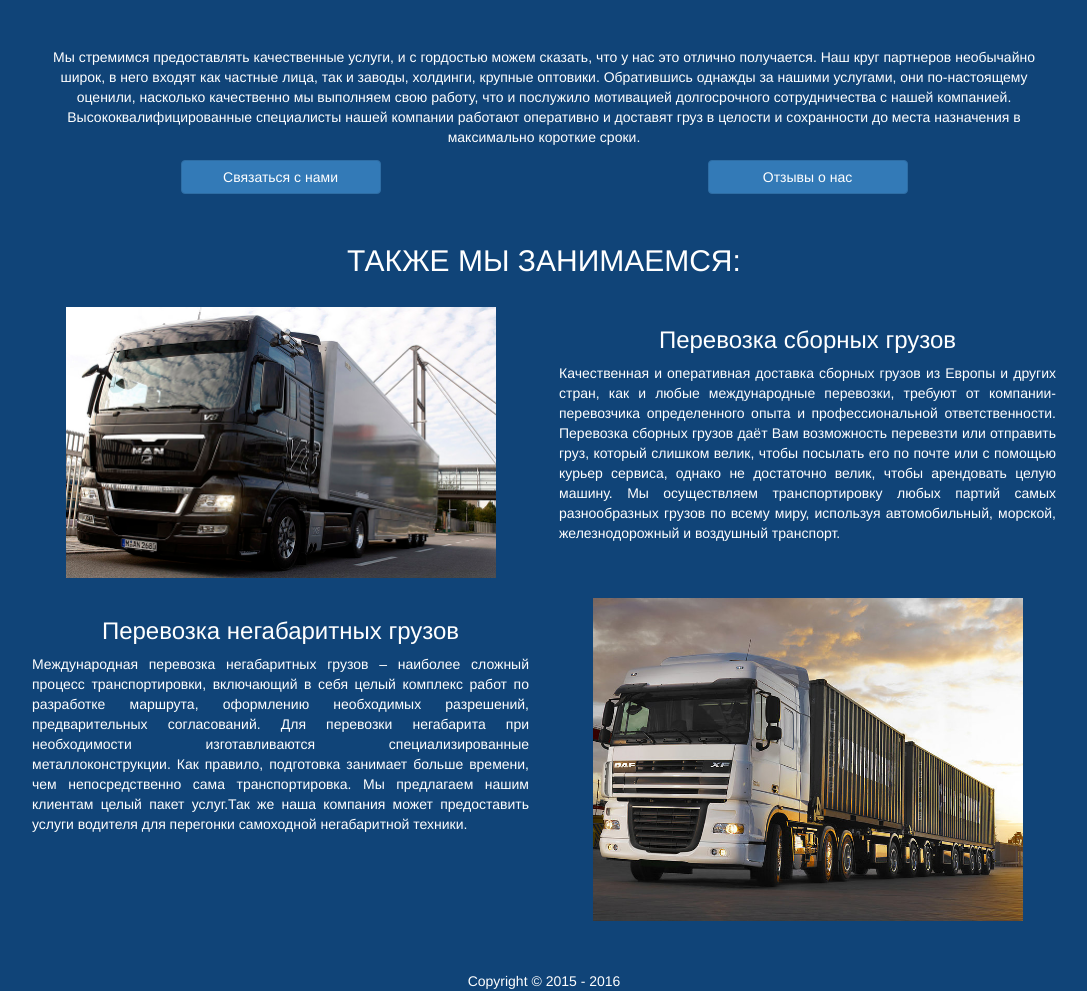
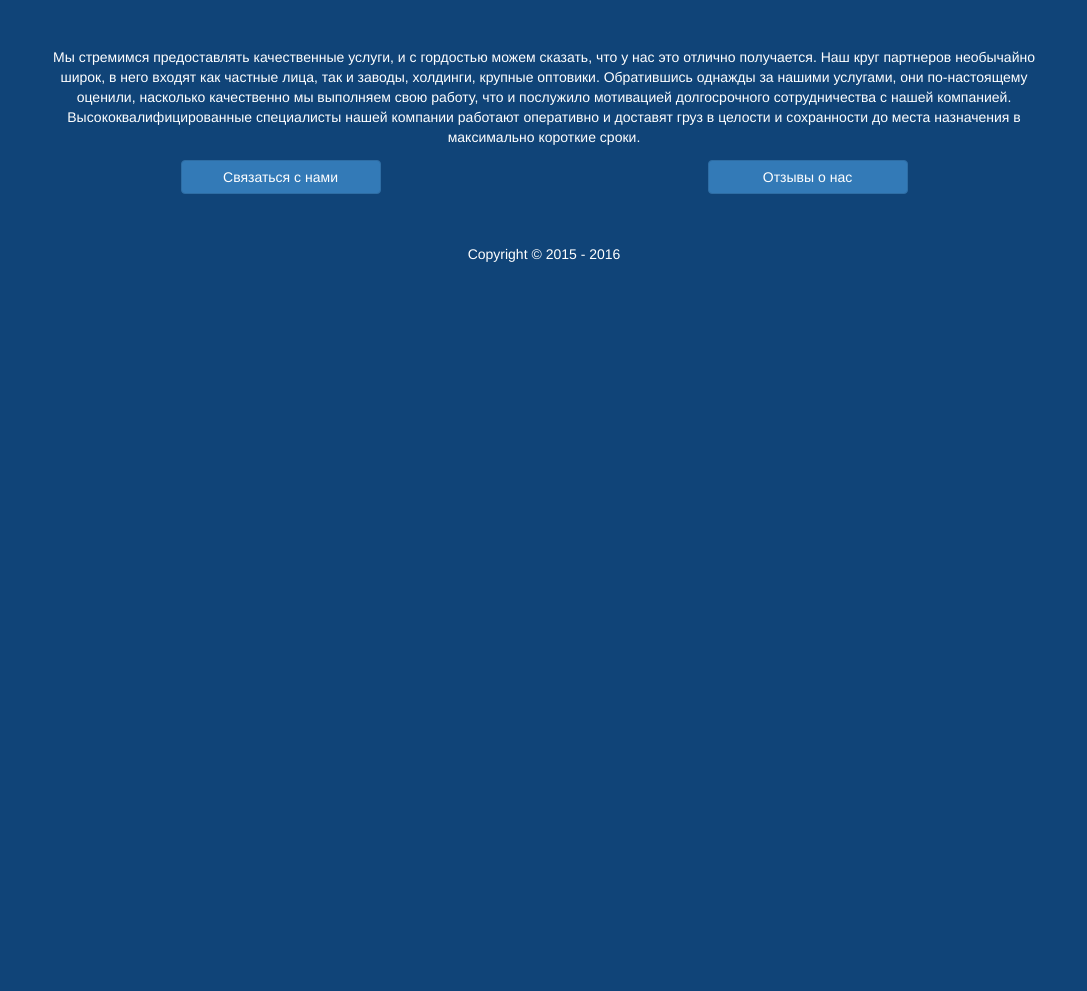
Before and after one commit to Latios89/astera-v2.github.io, a plain HTML site: page index.html in a window 1280 px wide. Shown: the part 1171-2162 px from the top of the page, without its empty margins (96-1183 px from the left). After the commit the page ends 1435 px from the top, so only its background shows below. Drawn offline with nearby package versions, Linux system fonts and the light colour scheme.

Commit message:
Latest Version

```diff
--- a/css/style.css
+++ b/css/style.css
@@ -237,6 +237,10 @@ section h2 {
     float: left;
 }
 
+.yandex_map {
+    margin-top: 100px;
+}
+
 
 /*FOR XS*/
 
--- a/index.html
+++ b/index.html
@@ -111,24 +111,6 @@
                 <div class="col-xs-6"><div class="button_cont"><a class="btn btn-primary" href="contacts.html" role="button">Связаться с нами</a></div></div>
                     <div class="col-xs-6"><div class="button_cont"><a class="btn btn-primary" href="feedback.html" role="button">Отзывы о нас</a></div></div></div>
 
-            <div class="row">
-                <div class="col-xs-12"><h2>также мы занимаемся:</h2></div></div>
-                <div class="row clear">
-                    <div class="col-md-6 also"><img src="images/truck1.jpg" alt="Truck" /></div><div class="col-xs-12 col-md-6 also">
-                        <h3>Перевозка сборных грузов</h3><div class="wrapper_width">
-                            <p>Качественная и оперативная доставка сборных грузов из Европы и других стран, как и любые международные перевозки, требуют от компании-перевозчика определенного опыта и профессиональной ответственности. Перевозка сборных грузов даёт Вам возможность перевезти или отправить груз, который слишком велик, чтобы посылать его по почте или с помощью курьер сервиса, однако не достаточно велик, чтобы арендовать целую машину. Мы осуществляем транспортировку любых партий самых разнообразных грузов по всему миру, используя автомобильный, морской, железнодорожный и воздушный транспорт.</p>
-                        </div>
-                    </div>
-                </div>
-
-    <div class="row clear">
-        <div class="col-xs-12 col-md-6 also">
-            <h3>Перевозка негабаритных грузов</h3><div class="wrapper_width">
-    <p>Международная перевозка негабаритных грузов – наиболее сложный процесс транспортировки, включающий в себя целый комплекс работ по разработке маршрута, оформлению необходимых разрешений, предварительных согласований. Для перевозки негабарита при необходимости изготавливаются специализированные металлоконструкции. Как правило, подготовка занимает больше времени, чем непосредственно сама транспортировка. Мы предлагаем нашим клиентам целый пакет услуг.Так же наша компания может предоставить услуги водителя для перегонки самоходной негабаритной техники.</p>
-</div></div>
-
-                <div class="col-md-6 also"><img src="images/truck2.jpg" alt="Truck" /></div>
-            </div>
             </div>
 </section>
     </main>
```
Also changed, not shown: contacts.html (+2 -0 lines), skoroport.html (+1 -1 lines), images/img3.jpg, images/img3__.jpg (added).
